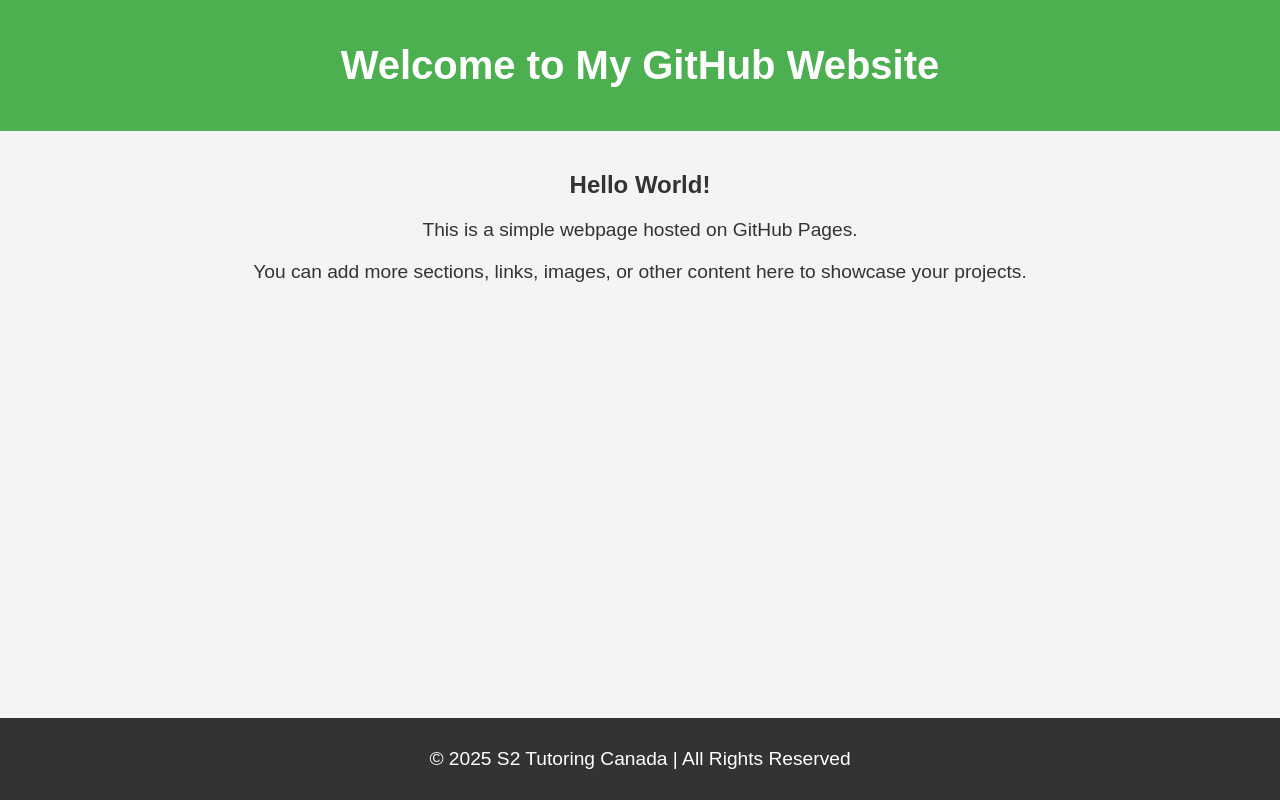
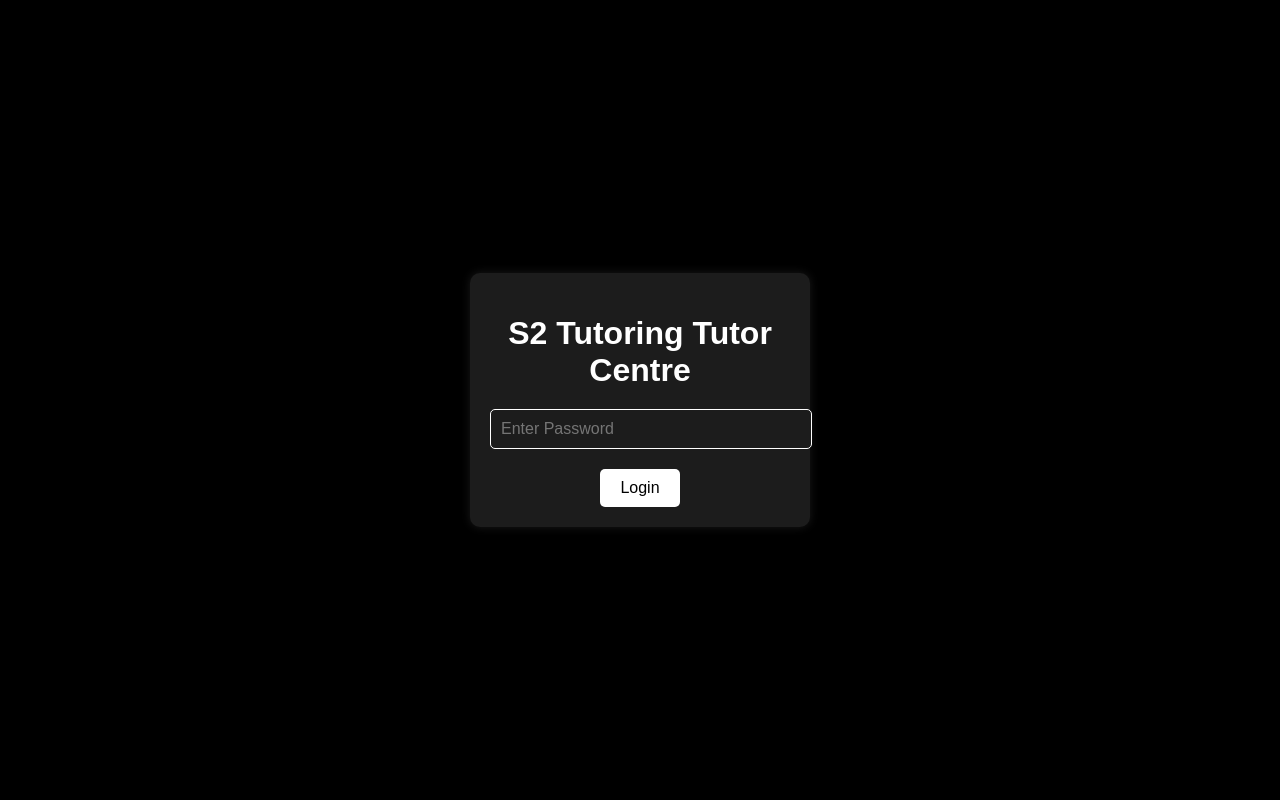
Before and after one commit to S2ADMINCAN/SESSIONS, a plain HTML site: page index.html in a window 1280 px wide. Drawn offline with Linux system fonts and the light colour scheme.

Commit message:
Update index.html

```diff
--- a/index.html
+++ b/index.html
@@ -4,56 +4,87 @@
     <meta charset="UTF-8">
     <meta name="viewport" content="width=device-width, initial-scale=1.0">
     <meta http-equiv="X-UA-Compatible" content="ie=edge">
-    <title>My GitHub Website</title>
+    <title>S2 Tutoring Tutor Centre</title>
     <style>
         body {
-            font-family: Arial, sans-serif;
+            font-family: 'Arial', sans-serif;
             margin: 0;
             padding: 0;
-            background-color: #f4f4f4;
-            color: #333;
+            background-color: black;
+            color: white;
+            display: flex;
+            justify-content: center;
+            align-items: center;
+            height: 100vh;
         }
-        header {
-            background-color: #4CAF50;
-            color: white;
+        .container {
             text-align: center;
-            padding: 1em 0;
-        }
-        main {
+            background-color: #1c1c1c;
             padding: 20px;
-            text-align: center;
+            border-radius: 10px;
+            box-shadow: 0 0 10px rgba(255, 255, 255, 0.1);
+            width: 300px;
         }
         h1 {
-            font-size: 2.5em;
+            font-size: 2em;
+            margin-bottom: 20px;
         }
-        p {
-            font-size: 1.2em;
-            margin: 20px 0;
+        input[type="password"] {
+            padding: 10px;
+            width: 100%;
+            margin-bottom: 20px;
+            border: 1px solid white;
+            background-color: #1c1c1c;
+            color: white;
+            font-size: 1em;
+            border-radius: 5px;
         }
-        footer {
-            background-color: #333;
-            color: white;
-            text-align: center;
-            padding: 10px 0;
-            position: fixed;
-            bottom: 0;
-            width: 100%;
+        button {
+            padding: 10px 20px;
+            font-size: 1em;
+            background-color: white;
+            color: black;
+            border: none;
+            border-radius: 5px;
+            cursor: pointer;
+        }
+        button:hover {
+            background-color: #ccc;
+        }
+        .error {
+            color: red;
+            margin-top: 10px;
+            display: none;
         }
     </style>
 </head>
 <body>
-    <header>
-        <h1>Welcome to My GitHub Website</h1>
-    </header>
+    <div class="container">
+        <h1>S2 Tutoring Tutor Centre</h1>
+        <form id="loginForm">
+            <input type="password" id="password" placeholder="Enter Password">
+            <button type="submit">Login</button>
+            <p class="error" id="error">Incorrect Password. Try Again.</p>
+        </form>
+    </div>
 
-    <main>
-        <h2>Hello World!</h2>
-        <p>This is a simple webpage hosted on GitHub Pages.</p>
-        <p>You can add more sections, links, images, or other content here to showcase your projects.</p>
-    </main>
+    <script>
+        const form = document.getElementById('loginForm');
+        const passwordInput = document.getElementById('password');
+        const errorMessage = document.getElementById('error');
 
-    <footer>
-        <p>&copy; 2025 S2 Tutoring Canada | All Rights Reserved</p>
-    </footer>
+        form.addEventListener('submit', function(event) {
+            event.preventDefault(); // Prevent form submission
+
+            const correctPassword = 'tutor123'; // Set your correct password here
+            const enteredPassword = passwordInput.value;
+
+            if (enteredPassword === correctPassword) {
+                window.location.href = 'tutorcentre.html'; // Redirect if correct
+            } else {
+                errorMessage.style.display = 'block'; // Show error if incorrect
+            }
+        });
+    </script>
 </body>
 </html>
```
